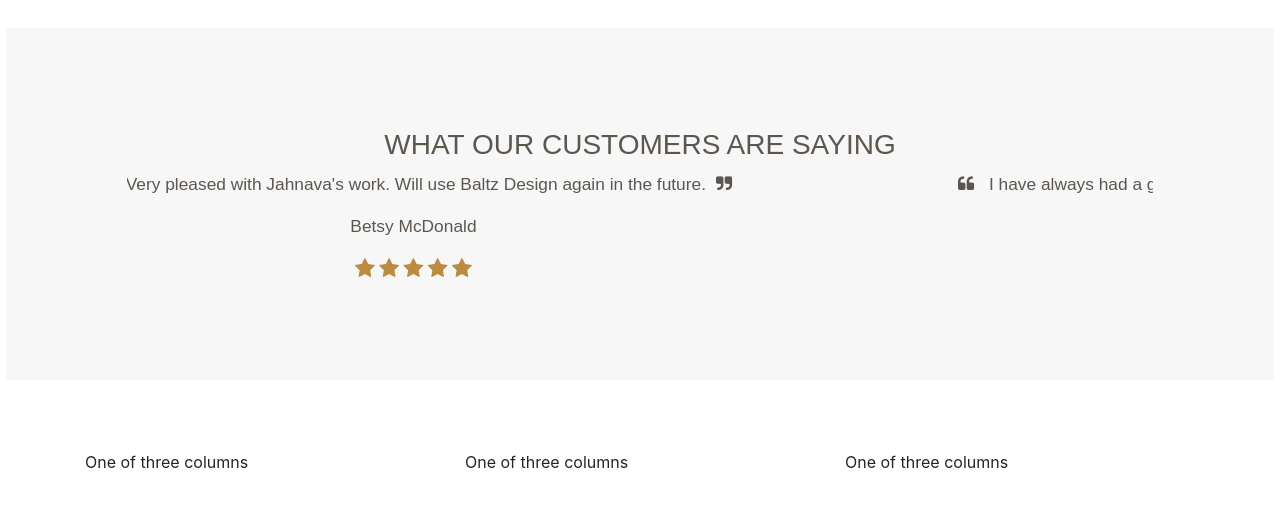
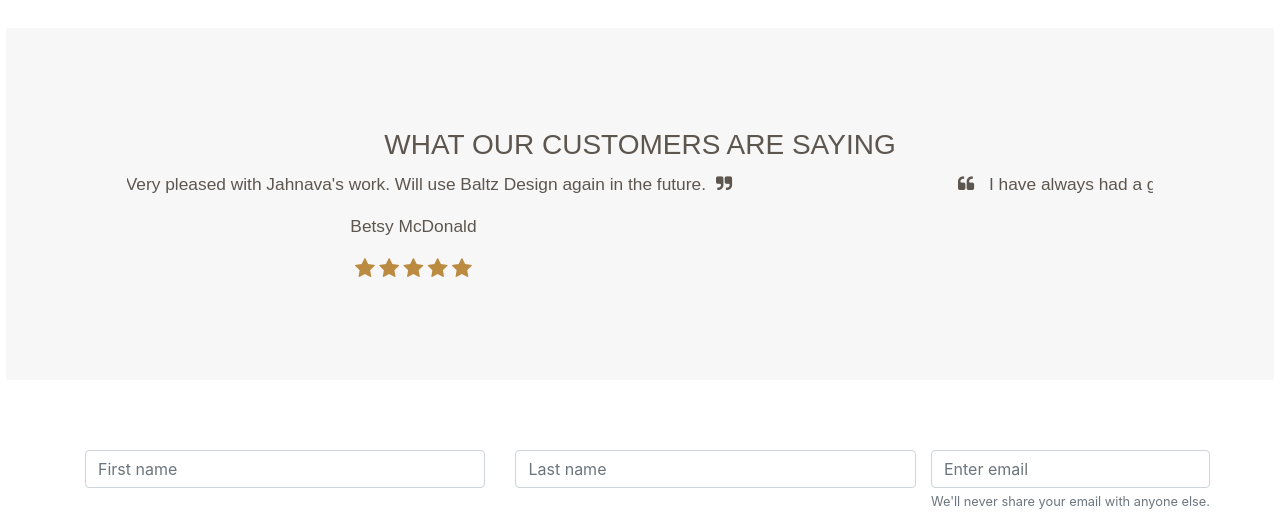
Before and after one commit to Jahnava/example-one, a website: page public/html/index.html in a window 1280 px wide. Shown: the part 3056-3583 px from the top of the page. Before the commit the page ends 3530 px from the top, so only its background shows below. Drawn offline with nearby package versions, Linux system fonts and the light colour scheme.

Commit message:
edited form

```diff
--- a/public/html/index.html
+++ b/public/html/index.html
@@ -204,15 +204,25 @@
             <!-- form -->
             <div class="container">
               <div class="row">
-                <div class="col-sm">
-                  One of three columns
+                <div class="col-lg">
+                  <div class="form-group">
+                    <form>
+                      <div class="row">
+                        <div class="col">
+                          <input type="text" class="form-control" placeholder="First name">
+                        </div>
+                        <div class="col">
+                          <input type="text" class="form-control" placeholder="Last name">
+                        </div>
+                        <div>
+                        <input type="email" class="form-control" id="exampleInputEmail1" aria-describedby="emailHelp" placeholder="Enter email">
+                        <small id="emailHelp" class="form-text text-muted">We'll never share your email with anyone else.</small>
+                      </div>
+                      </div>
+                    </form>
+
                 </div>
-                <div class="col-lg">
-                  One of three columns
-                </div>
-                <div class="col-sm">
-                  One of three columns
-                </div>
+
               </div>
             </div>
 
```
